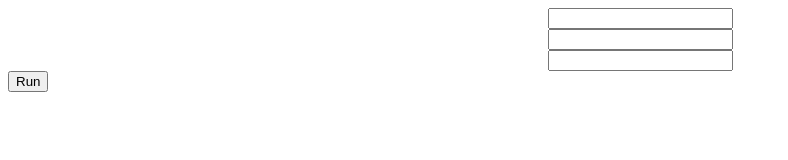
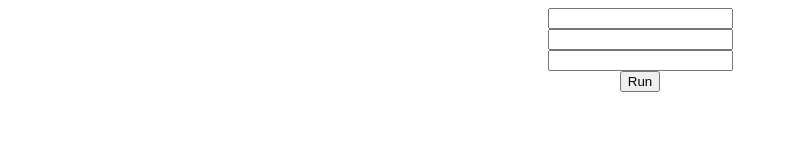
Before and after one commit to Uwerajojo/Equiscalene, a plain HTML site: page index.html in a window 1280 px wide. Shown: the whole page, without its empty margins (0-788 px from the left). Drawn offline with Linux system fonts and the light colour scheme.

Commit message:
add center to button onclick

```diff
--- a/index.html
+++ b/index.html
@@ -14,6 +14,6 @@
   <center><input type="number" id="fraction"></center>
   <center><input type="number" id="decimal"></center>
   <center><input type="number" id="integer"></center>
-  <button onclick="Run()">Run</button>
+  <center><button onclick="Run()">Run</button></center>
 </body>
 </html>
--- a/iso.js
+++ b/iso.js
@@ -21,4 +21,5 @@ if ((side1===side2)&&(side2===side3)&&(side1===side3))
 else{
     alert("not a triangle");
 }
+
 }
```
